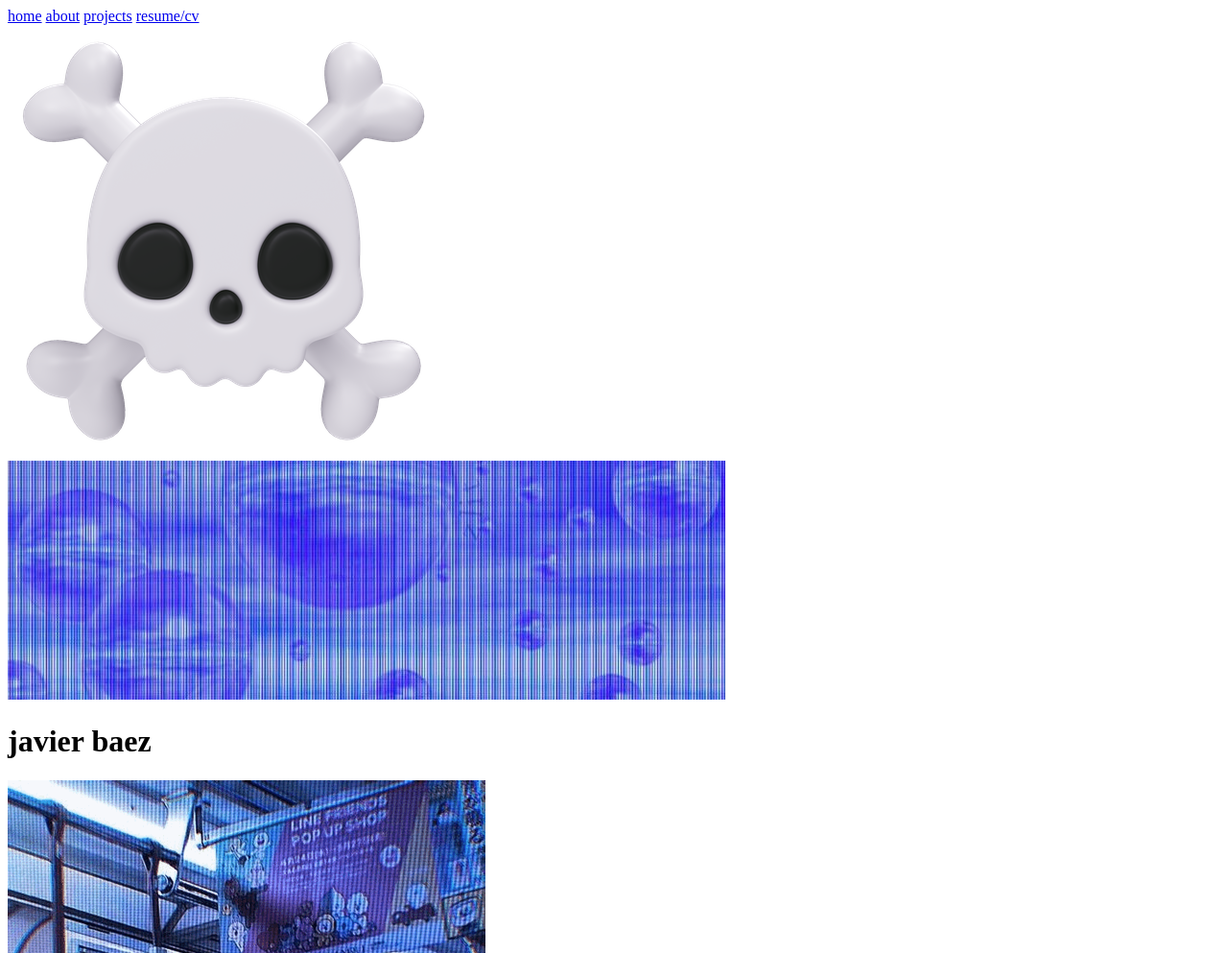
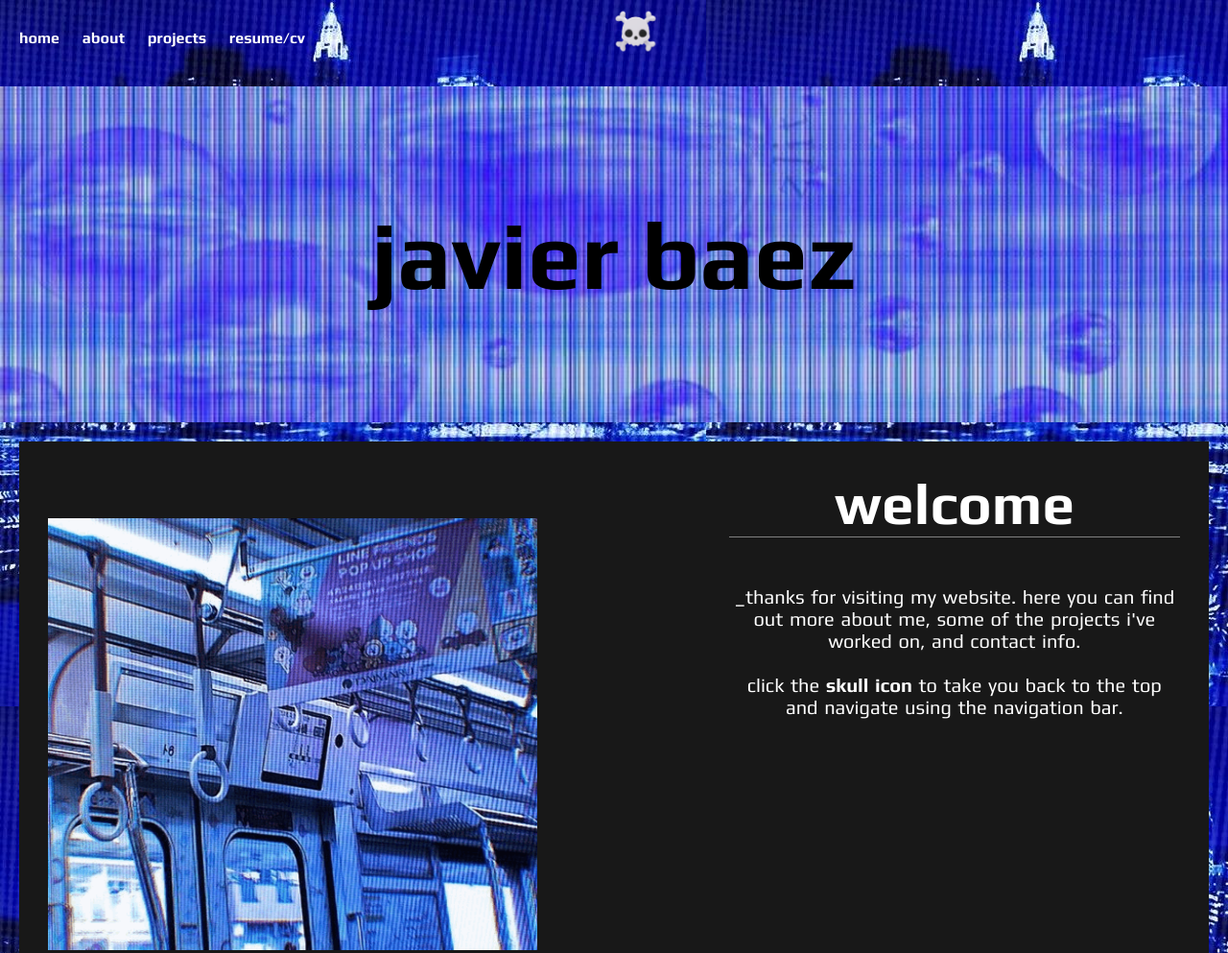
Before and after one commit to Vlorrk/javi-website, a website: page index.html in a window 1280 px wide. Shown: the top 993 px of the page at 96% size. Drawn offline with Linux system fonts and the light colour scheme; the site is published under a folder, as on GitHub Pages, so addresses that start at the root find nothing.

Commit message:
refactor: added .html extensions for github.io pages

```diff
--- a/index.html
+++ b/index.html
@@ -3,7 +3,7 @@
 
 <head>
 	<title>_vlorrk</title>
-	<link rel="stylesheet" href="/index.css" />
+	<link rel="stylesheet" href="index.css" />
 	<style>
 		@import url('https://fonts.googleapis.com/css2?family=Play:wght@400;700&display=swap');
 	</style>
@@ -16,8 +16,8 @@
 		<div class="header">
 			<nav class="navbar">
 				<a class="nav-item" href="\">home</a>
-				<a class="nav-item" href="\about">about</a>
-				<a class="nav-item" href="\projects">projects</a>
+				<a class="nav-item" href="\about.html">about</a>
+				<a class="nav-item" href="\projects.html">projects</a>
 				<a class="nav-item" href="images/JaviResume2024.pdf" target="_blank">resume/cv</a>
 			</nav>
 			<a href="\">
@@ -44,7 +44,6 @@
 		<div class="footer">
 			<p>vlorrk © 2024. </p>
 		</div>
-		<script src="index.js"></script>
 	</div>
 </body>
 
```
